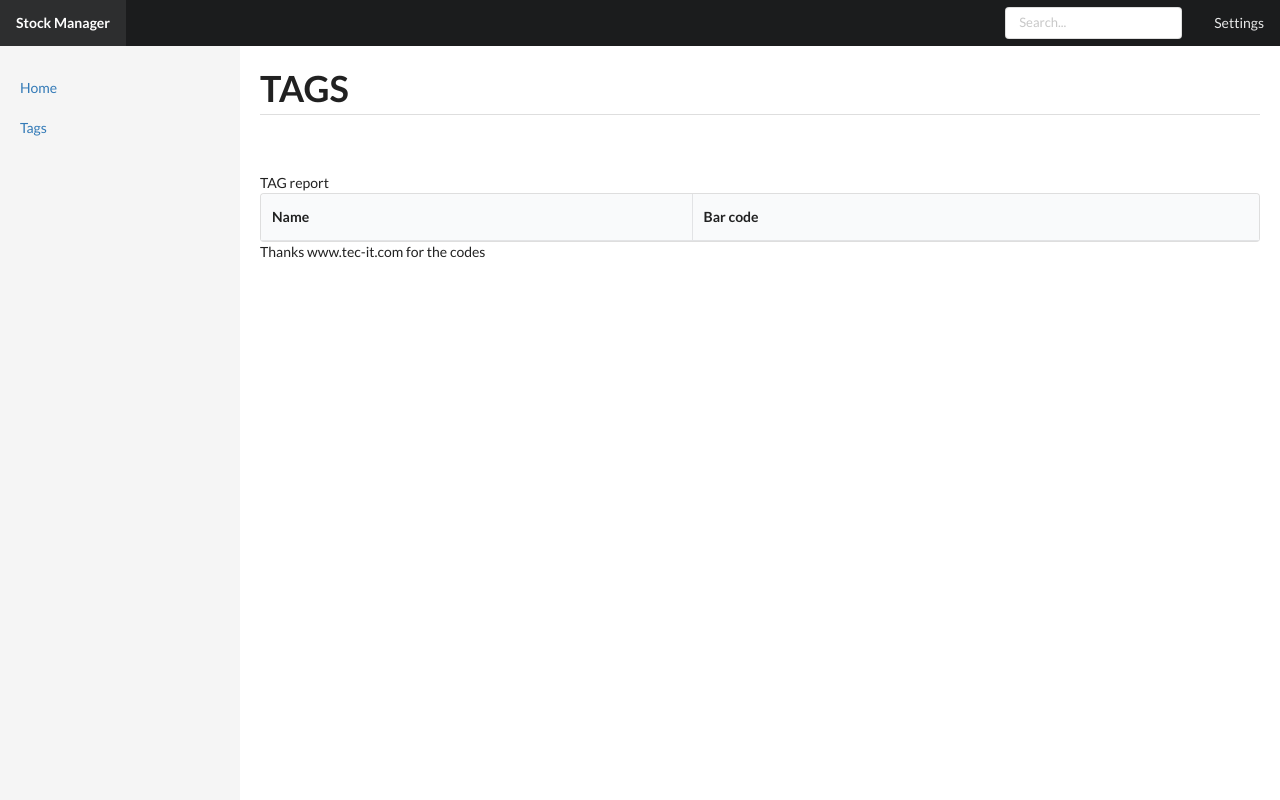
After one commit to julzhk/keepfood, a Django app: page /tags in a window 1280 px wide. The commit adds this page. Run offline with Django 3.2, Linux system fonts and the light colour scheme; data that the repository does not hold is empty.

Commit message:
show 'pack opened' age and tweak templates

```diff
--- a/barcode_listener/admin.py
+++ b/barcode_listener/admin.py
@@ -28,10 +28,11 @@ class ProductAdmin(admin.ModelAdmin):
 @admin.register(Stock)
 class StockAdmin(admin.ModelAdmin):
     list_display = (
+        'product',
         'id',
-        'product',
         'date_use_by',
         'quantity_remaining',
+        'started_age',
         'tag_list',
         'created_at',
     )
--- a/barcode_listener/models.py
+++ b/barcode_listener/models.py
@@ -178,6 +178,10 @@ class Stock(models.Model):
     def __str__(self):
         return f'{self.product.upcnumber}: {self.product.title}{self.product.description} {self.quantity_remaining}%'
 
+    @property
+    def started_age(self):
+        return (timezone.now() - self.date_started).days
+
     def save(self, *args, **kwargs):
         """ auto date stamp """
         self.modified_at = timezone.now()
--- a/barcode_listener/templates/barcode_listener/control_codes.html
+++ b/barcode_listener/templates/barcode_listener/control_codes.html
@@ -1,12 +1,9 @@
-<!DOCTYPE html>
-<html lang="en">
-<head>
-    <meta charset="UTF-8">
-    <title>Title</title>
-    <link rel="stylesheet" href="https://cdnjs.cloudflare.com/ajax/libs/semantic-ui/1.11.8/semantic.min.css"/>
-
-</head>
-<body>
+{% extends 'base/base.html' %}
+{% block header %}
+    TAGS
+{% endblock %}
+{% block 'body' %}
+    TAG report
 <table class="ui celled table">
     <thead>
     <tr>
@@ -30,5 +27,4 @@
     </tbody>
 </table>
 Thanks www.tec-it.com for the codes
-</body>
-</html>
+{% endblock %}
--- /dev/null
+++ b/barcode_listener/templates/base/base.html
@@ -0,0 +1,303 @@
+<!DOCTYPE html>
+<html>
+<head>
+    <meta charset="utf-8"/>
+    <meta content="IE=edge,chrome=1" http-equiv="X-UA-Compatible"/>
+    <meta
+            name="viewport"
+            content="width=device-width, initial-scale=1, maximum-scale=2, user-scalable=no"
+    />
+    <meta
+            name="description"
+            content="Semantic-UI-Forest, collection of design, themes and templates for Semantic-UI."
+    />
+    <meta name="keywords" content="Semantic-UI, Theme, Design, Template"/>
+    <meta name="author" content="PPType"/>
+    <meta name="theme-color" content="#ffffff"/>
+    <title>Dashboard Template for Semantic-UI</title>
+    <link
+            rel="stylesheet"
+            href="https://cdnjs.cloudflare.com/ajax/libs/semantic-ui/2.4.1/semantic.min.css"
+            type="text/css"
+    />
+    <style type="text/css">
+        body {
+            -webkit-font-smoothing: antialiased;
+            -moz-font-smoothing: grayscale;
+        }
+
+        #sidebar {
+            position: fixed;
+            height: 100vh;
+            background-color: #f5f5f5;
+            padding-top: 68px;
+            padding-left: 0;
+            padding-right: 0;
+        }
+
+        #sidebar .ui.menu > a.item {
+            padding: 10px 20px;
+            line-height: 20px;
+            color: #337ab7;
+            border-radius: 0 !important;
+            margin-top: 0;
+            margin-bottom: 0;
+        }
+
+        #sidebar .ui.menu > a.item.active {
+            background-color: #337ab7;
+            color: white;
+            border: none !important;
+        }
+
+        #sidebar .ui.menu > a.item:hover {
+            background-color: #eee;
+            color: #23527c;
+        }
+
+        #content {
+            padding-top: 56px;
+            padding-left: 20px;
+            padding-right: 20px;
+        }
+
+        #content h1 {
+            font-size: 36px;
+        }
+
+        #content .ui.dividing.header {
+            width: 100%;
+        }
+
+        .ui.centered.small.circular.image {
+            margin-top: 14px;
+            margin-bottom: 14px;
+        }
+
+        .ui.borderless.menu {
+            box-shadow: none;
+            flex-wrap: wrap;
+            border: none;
+            padding-left: 0;
+            padding-right: 0;
+        }
+
+        .ui.mobile.only.grid .ui.menu .ui.vertical.menu {
+            display: none;
+        }
+    </style>
+</head>
+
+<body id="root">
+<div class="ui tablet computer only padded grid">
+    <div class="ui inverted borderless top fixed fluid menu">
+        <a class="header item">Stock Manager</a>
+        <div class="right menu">
+            <div class="item">
+                <div class="ui small input"><input placeholder="Search..."/></div>
+            </div>
+            <a class="item" href="{% url 'admin:index' %}">Settings</a>
+
+        </div>
+    </div>
+</div>
+<div class="ui mobile only padded grid">
+    <div class="ui top fixed borderless fluid inverted menu">
+        <a class="header item">Project Name</a>
+        <div class="right menu">
+            <div class="item">
+                <button class="ui icon toggle basic inverted button">
+                    <i class="content icon"></i>
+                </button>
+            </div>
+        </div>
+        <div class="ui vertical borderless inverted fluid menu">
+            <a class="item">Dashboard</a> <a class="item">Settings</a>
+            <a class="item">Profile</a> <a class="item">Help</a>
+            <div class="ui fitted divider"></div>
+            <div class="item">
+                <div class="ui small input"><input placeholder="Search..."/></div>
+            </div>
+        </div>
+    </div>
+</div>
+<div class="ui padded grid">
+    <div
+            class="three wide tablet only three wide computer only column"
+            id="sidebar"
+    >
+        <div class="ui vertical borderless fluid text menu">
+            <a class=" item" href="{% url 'home' %}">Home</a>
+
+            <a class="item" href="{% url 'tag_list' %}">Tags</a>
+            {#            <a class="item">Reports</a>#}
+            {#          <a class="item">Analytics</a> <a class="item">Export</a>#}
+            {#          <div class="ui hidden divider"></div>#}
+            {#          <a class="item">Nav item</a> <a class="item">Nav item again</a>#}
+            {#          <a class="item">One more nav</a> <a class="item">Another nav item</a>#}
+            {#          <a class="item">More navigation</a>#}
+            {#          <div class="ui hidden divider"></div>#}
+            {#          <a class="item">Macintosh</a> <a class="item">Linux</a>#}
+            {#          <a class="item">Windows</a>#}
+        </div>
+    </div>
+    <div
+            class="sixteen wide mobile thirteen wide tablet thirteen wide computer right floated column"
+            id="content"
+    >
+        <div class="ui padded grid">
+            <div class="row">
+                <h1 class="ui huge dividing header">
+                    {% block header %}DASHBOARD{% endblock %}
+                </h1>
+            </div>
+
+            <div class="ui hidden section divider"></div>
+            <div class="row">
+                {% block 'body' %}
+
+                    <table class="ui single line striped selectable unstackable table">
+                        <thead>
+                        <tr>
+                            <th>#</th>
+                            <th>Header</th>
+                            <th>Header</th>
+                            <th>Header</th>
+                            <th>Header</th>
+                        </tr>
+                        </thead>
+                        <tbody>
+                        <tr>
+                            <td>1,001</td>
+                            <td>Lorem</td>
+                            <td>ipsum</td>
+                            <td>dolor</td>
+                            <td>sit</td>
+                        </tr>
+                        <tr>
+                            <td>1,002</td>
+                            <td>amet</td>
+                            <td>consectetur</td>
+                            <td>adipiscing</td>
+                            <td>elit</td>
+                        </tr>
+                        <tr>
+                            <td>1,003</td>
+                            <td>Integer</td>
+                            <td>nec</td>
+                            <td>odio</td>
+                            <td>Praesent</td>
+                        </tr>
+                        <tr>
+                            <td>1,003</td>
+                            <td>libero</td>
+                            <td>Sed</td>
+                            <td>cursus</td>
+                            <td>ante</td>
+                        </tr>
+                        <tr>
+                            <td>1,004</td>
+                            <td>dapibus</td>
+                            <td>diam</td>
+                            <td>Sed</td>
+                            <td>nisi</td>
+                        </tr>
+                        <tr>
+                            <td>1,005</td>
+                            <td>Nulla</td>
+                            <td>quis</td>
+                            <td>sem</td>
+                            <td>at</td>
+                        </tr>
+                        <tr>
+                            <td>1,006</td>
+                            <td>nibh</td>
+                            <td>elementum</td>
+                            <td>imperdiet</td>
+                            <td>Duis</td>
+                        </tr>
+                        <tr>
+                            <td>1,007</td>
+                            <td>sagittis</td>
+                            <td>ipsum</td>
+                            <td>Praesent</td>
+                            <td>mauris</td>
+                        </tr>
+                        <tr>
+                            <td>1,008</td>
+                            <td>Fusce</td>
+                            <td>nec</td>
+                            <td>tellus</td>
+                            <td>sed</td>
+                        </tr>
+                        <tr>
+                            <td>1,009</td>
+                            <td>augue</td>
+                            <td>semper</td>
+                            <td>porta</td>
+                            <td>Mauris</td>
+                        </tr>
+                        <tr>
+                            <td>1,010</td>
+                            <td>massa</td>
+                            <td>Vestibulum</td>
+                            <td>lacinia</td>
+                            <td>arcu</td>
+                        </tr>
+                        <tr>
+                            <td>1,011</td>
+                            <td>eget</td>
+                            <td>nulla</td>
+                            <td>Class</td>
+                            <td>aptent</td>
+                        </tr>
+                        <tr>
+                            <td>1,012</td>
+                            <td>taciti</td>
+                            <td>sociosqu</td>
+                            <td>ad</td>
+                            <td>litora</td>
+                        </tr>
+                        <tr>
+                            <td>1,013</td>
+                            <td>torquent</td>
+                            <td>per</td>
+                            <td>conubia</td>
+                            <td>nostra</td>
+                        </tr>
+                        <tr>
+                            <td>1,014</td>
+                            <td>per</td>
+                            <td>inceptos</td>
+                            <td>himenaeos</td>
+                            <td>Curabitur</td>
+                        </tr>
+                        <tr>
+                            <td>1,015</td>
+                            <td>sodales</td>
+                            <td>ligula</td>
+                            <td>in</td>
+                            <td>libero</td>
+                        </tr>
+                        </tbody>
+                    </table>
+                    BASE
+                {% endblock %}
+
+            </div>
+        </div>
+    </div>
+</div>
+<script src="https://cdnjs.cloudflare.com/ajax/libs/jquery/3.3.1/jquery.min.js"></script>
+<script src="https://cdnjs.cloudflare.com/ajax/libs/semantic-ui/2.4.1/semantic.min.js"></script>
+<script>
+    $(document).ready(function () {
+        $(".ui.toggle.button").click(function () {
+            $(".mobile.only.grid .ui.vertical.menu").toggle(100);
+        });
+    });
+</script>
+
+
+</body>
+</html>
--- a/barcode_listener/views.py
+++ b/barcode_listener/views.py
@@ -96,7 +96,11 @@ class ProductViewSet(viewsets.ModelViewSet):
             return tag
 
 
-def listener(request):
-    """ home page : shows tag control codes"""
+def tag_list(request):
+    """ shows tag control codes"""
+    return TemplateResponse(request, 'barcode_listener/control_codes.html', {'tags': Tag.objects.all()})
 
-    return TemplateResponse(request, 'barcode_listener/control_codes.html', {'tags': Tag.objects.all()})
+
+def stock_report(request):
+    """ shows tag control codes"""
+    return TemplateResponse(request, 'barcode_listener/stock_report.html', {'stock': Stock.objects.all()})
--- a/foodmanager/urls.py
+++ b/foodmanager/urls.py
@@ -5,7 +5,7 @@ from rest_framework import routers
 from rest_framework.authtoken import views as rest_framework_auth_views
 
 from barcode_listener import views
-from barcode_listener.views import listener
+from barcode_listener.views import tag_list, stock_report
 
 router = routers.DefaultRouter()
 router.register(r'product', views.ProductViewSet)
@@ -16,8 +16,8 @@ urlpatterns = [
     url(r'^get_auth_token/$', rest_framework_auth_views.obtain_auth_token, name='get_auth_token'),
 
     path('admin/', admin.site.urls),
-    path('boom', listener, name='listener'),
-    path('', listener, name='home'),
+    path('tags', tag_list, name='tag_list'),
+    path('', stock_report, name='home'),
 ]
 
 # when POST’ing to http://<YOUR SITE>/get_auth_token/ with the following data
```
Also changed, not shown: barcode_listener/templates/barcode_listener/stock_report.html (added, +24 -0 lines), barcode_listener/tests.py (+13 -2 lines).
